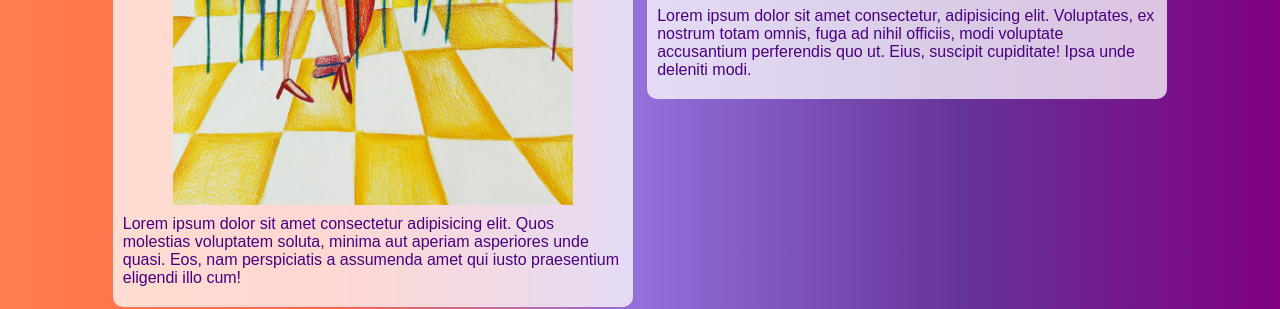
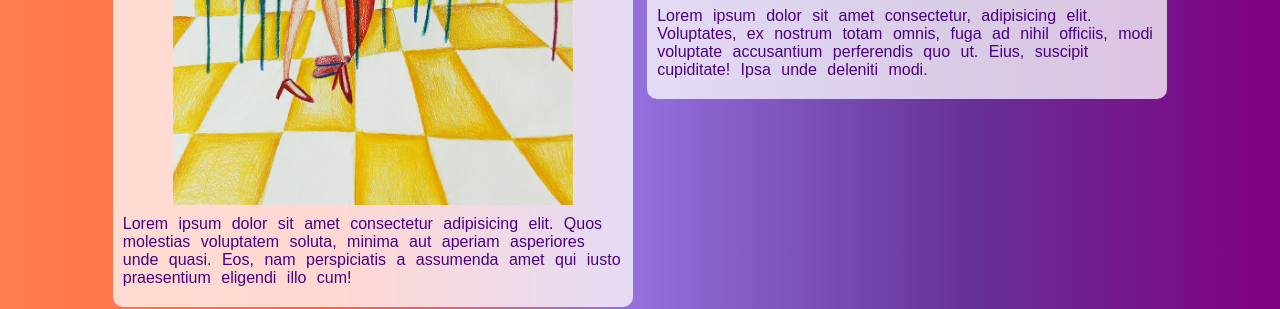
Before and after one commit to talafakhouri/portfolio-final-project, a plain HTML site: page projects.html in a window 1280 px wide. Shown: the part 512-821 px from the top of the page. Drawn offline with Linux system fonts and the light colour scheme.

Commit message:
Update style.css

```diff
--- a/style.css
+++ b/style.css
@@ -59,4 +59,5 @@ h1{
 }
 figcaption{
     color: indigo;
+    word-spacing:6px ;
 }
```
